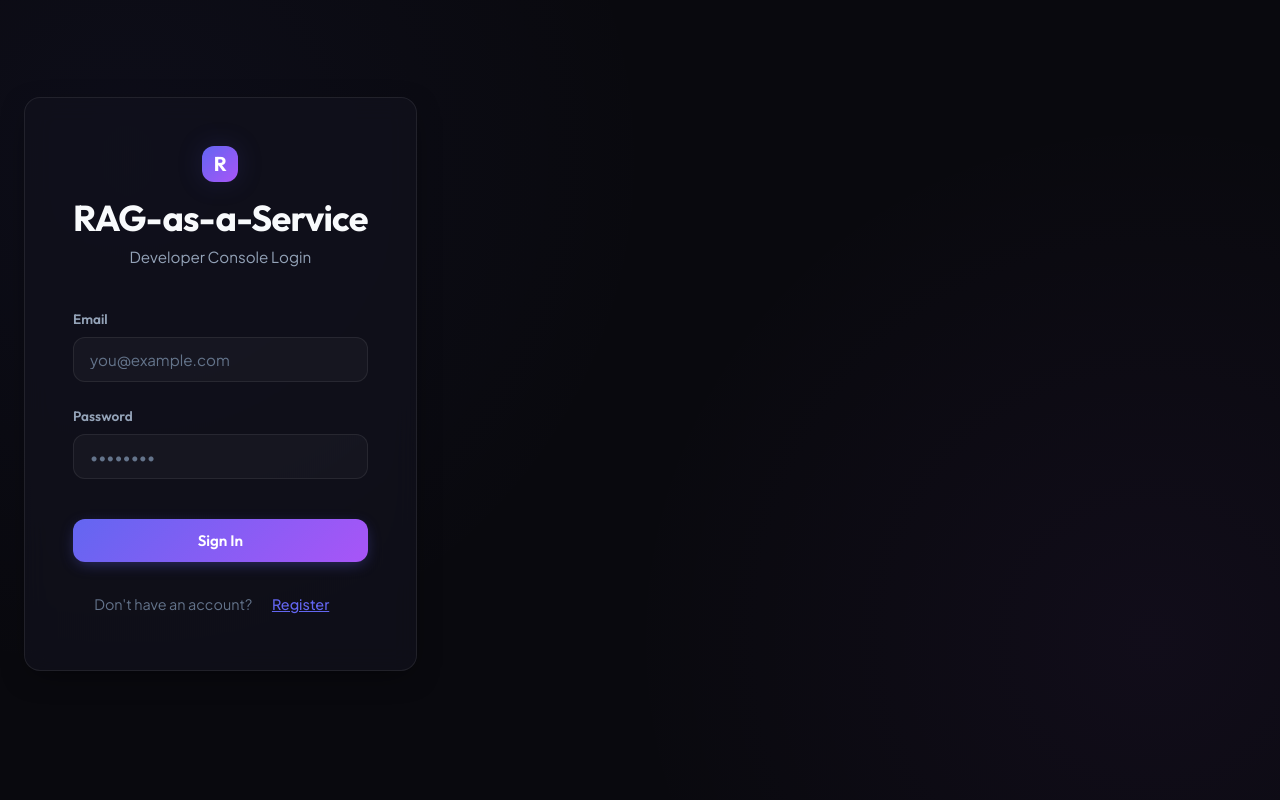
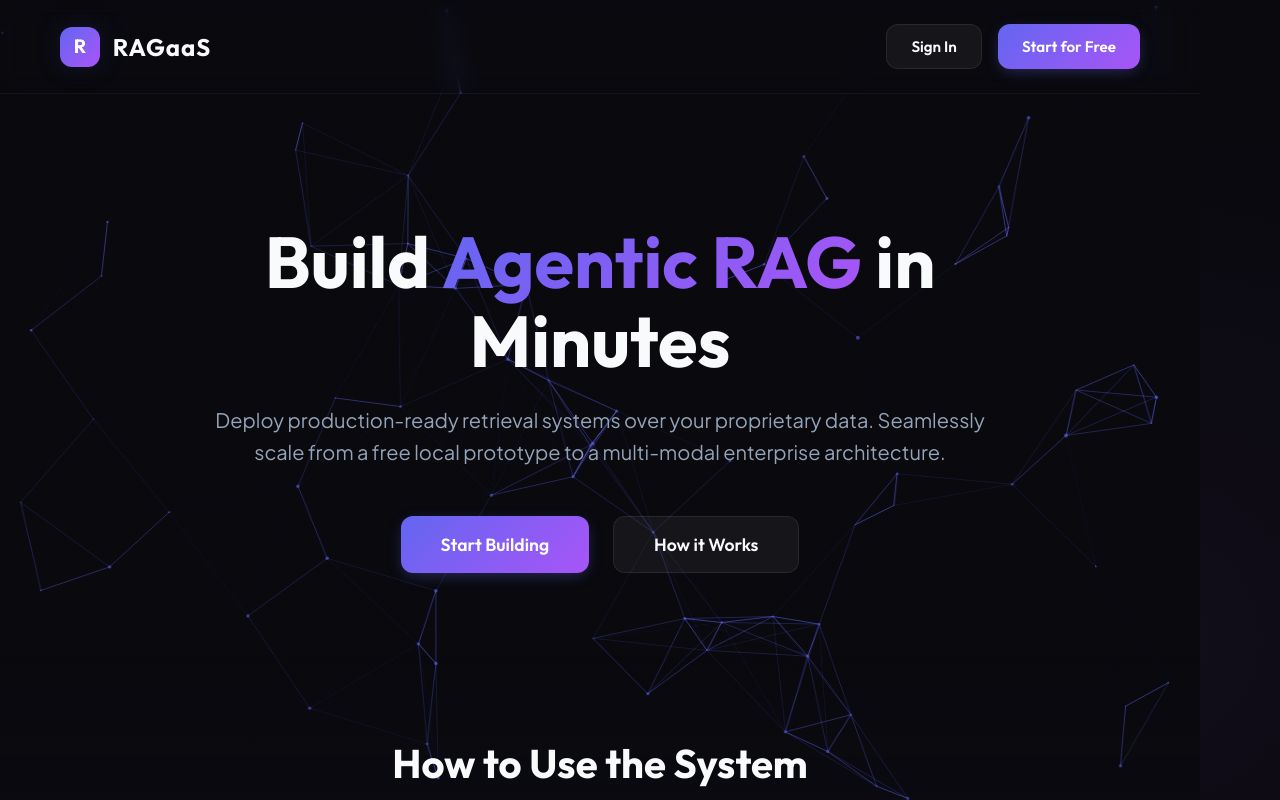
Before and after one commit to blackeagle686/rag_saas, a React (Vite) app in the folder frontend/: page / in a window 1280 px wide. Before the commit this address led to /auth. Built offline with nearby package versions, Linux system fonts and the light colour scheme; no server answers; the HTML template or start-up script is replaced by a standard one.

Commit message:
Add Landing page route and redirect auth to dashboard

```diff
--- a/frontend/src/App.jsx
+++ b/frontend/src/App.jsx
@@ -3,6 +3,7 @@ import { BrowserRouter, Routes, Route, Navigate } from 'react-router-dom';
 import { AuthProvider, useAuth } from './context/AuthContext';
 import Auth from './pages/Auth';
 import Dashboard from './pages/Dashboard';
+import Landing from './pages/Landing';
 import './styles/variables.css';
 import './styles/styles.css';
 
@@ -19,9 +20,10 @@ const AppRoutes = () => {
 
   return (
     <Routes>
-      <Route path="/auth" element={isAuthenticated ? <Navigate to="/" replace /> : <Auth />} />
+      <Route path="/auth" element={isAuthenticated ? <Navigate to="/dashboard" replace /> : <Auth />} />
+      <Route path="/" element={<Landing />} />
       <Route
-        path="/"
+        path="/dashboard"
         element={
           <ProtectedRoute>
             <Dashboard />
```
